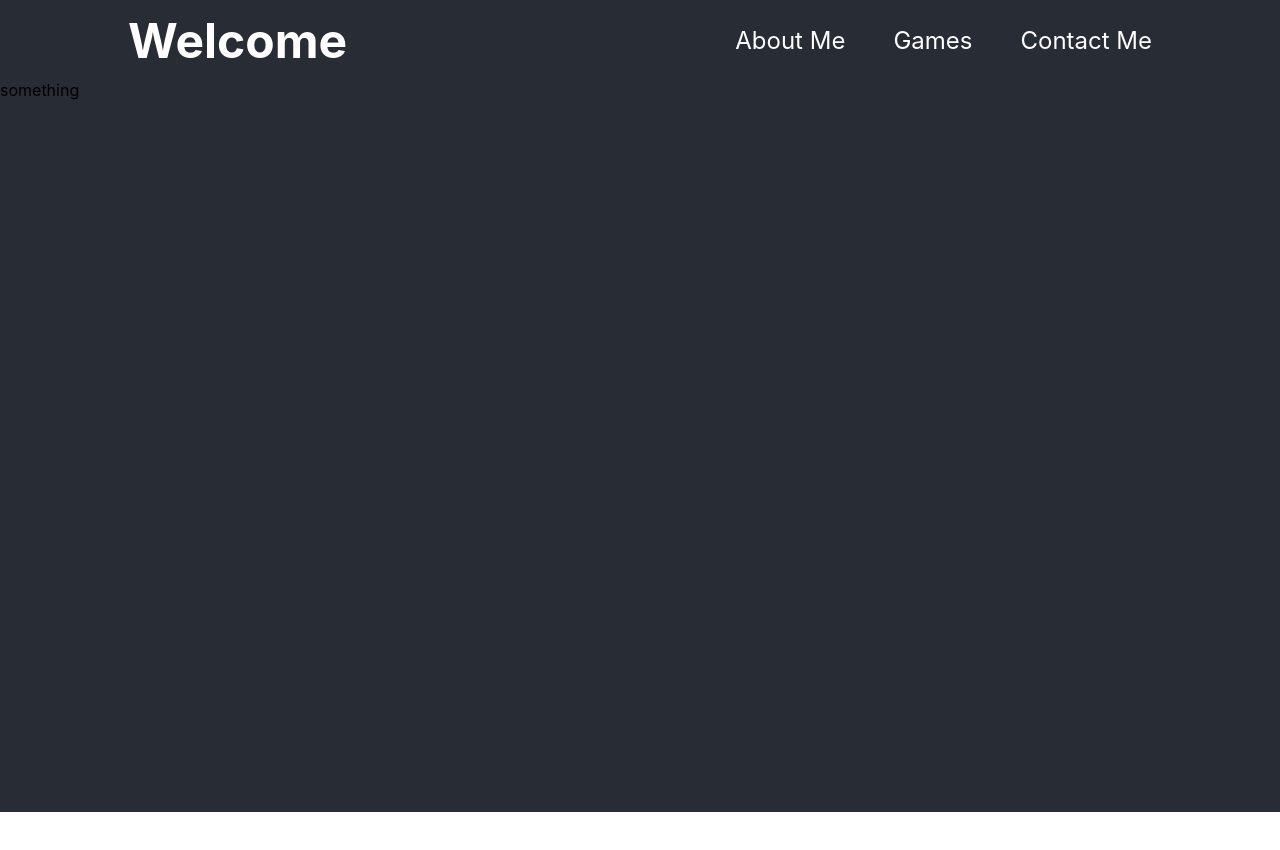
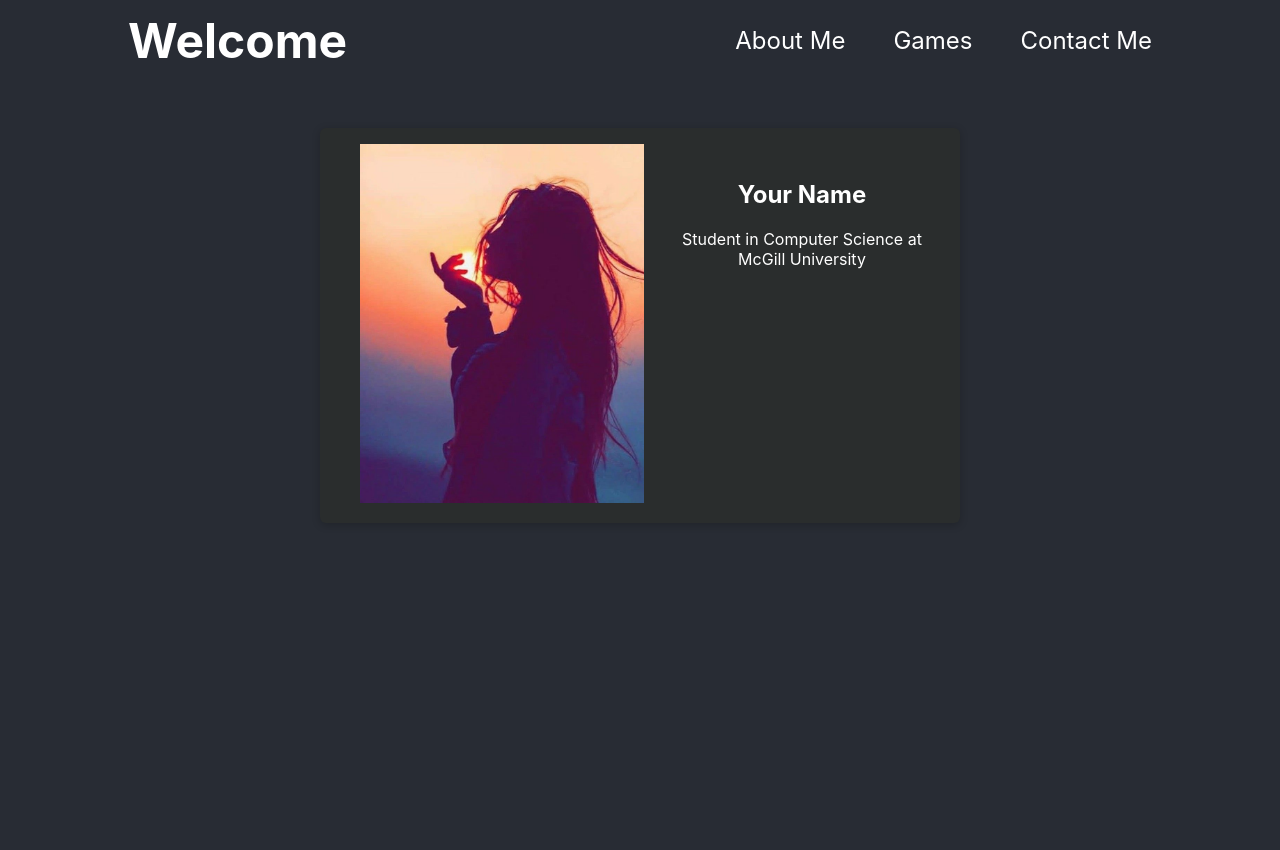
Before and after one commit to yoman321/portfolio, a React (Create React App) app: page / in a window 1280 px wide. Shown: the top 850 px of the page. Before the commit the page ends 812 px from the top, so only its background shows below. Built offline with nearby package versions, Linux system fonts and the light colour scheme.

Commit message:
added profile pic, name description, and changed webkit scrollbar

```diff
--- a/src/components/layout/Layout.js
+++ b/src/components/layout/Layout.js
@@ -1,11 +1,11 @@
 import styles from "./Layout.module.css";
-import MainNavigation from './MainNavigation';
+import MainNavigation from "./MainNavigation";
 
 function Layout(props) {
   return (
-    <div>
-        <MainNavigation/>
-      <div className={styles.main}>{props.children}</div>
+    <div className={styles.background}>
+      <MainNavigation />
+      <main className={styles.main}>{props.children}</main>
     </div>
   );
 }
--- a/src/components/layout/Layout.module.css
+++ b/src/components/layout/Layout.module.css
@@ -1,7 +1,24 @@
-.main{
+.main {
+  margin: 3rem auto;
+  width: 90%;
+  max-width: 40rem;
+}
+.background{
     background-color: #282c34;
     width: 100%;
-    height: 91.5vh;
-    top: 0;
-    left: 0
+    height: 100rem;
+
 }
+::-webkit-scrollbar{
+    width: 0.3rem;
+}
+::-webkit-scrollbar-track{
+    background-color: #282c34;
+}
+
+::-webkit-scrollbar-thumb {
+    background: #37393b;
+  }
+::-webkit-scrollbar-thumb:hover{
+    background: #383d48
+}
--- a/src/components/ui/Card.js
+++ b/src/components/ui/Card.js
@@ -0,0 +1,6 @@
+import styles from "./Card.module.css";
+
+function Card(props) {
+  return <div className={styles.card}>{props.children}</div>;
+}
+export default Card;
--- /dev/null
+++ b/src/components/ui/Card.module.css
@@ -0,0 +1,5 @@
+.card {
+  background-color: #2a2d2d;/*change color to #282c34 when done*/
+  border-radius: 6px;
+  box-shadow: 0 2px 8px rgba(0, 0, 0, 0.2);/*remove when done with layering*/
+}
--- a/src/pages/AboutMe.js
+++ b/src/pages/AboutMe.js
@@ -1,6 +1,22 @@
-function AboutMe(){
-    return (
-        <div>something</div>
-    )
+import ProfilePic from "../images/some-profile-pic.jpg";
+import Card from "../components/ui/Card";
+import styles from "./AboutMe.module.css";
+
+function AboutMe() {
+  return (
+    <Card>
+      <ul className={styles.list}>
+        <li className={styles.item}>
+          <div className={styles.image}>
+            <img src={ProfilePic} alt="profile pic"></img>
+          </div>
+          <section className={styles.content}>
+            <h1>Your Name</h1>
+            <p>Student in Computer Science at McGill University</p>
+          </section>
+        </li>
+      </ul>
+    </Card>
+  );
 }
 export default AboutMe;
--- /dev/null
+++ b/src/pages/AboutMe.module.css
@@ -0,0 +1,36 @@
+.image {
+  /* justify-content: flex-start; */
+  width: 100%;
+  height: auto;
+  overflow: hidden;
+}
+.list {
+  list-style: none;
+  display: flex;
+  flex-direction: row;
+}
+.image img {
+  width: 100%;
+  object-fit: contain;
+}
+.item {
+  display: flex;
+  justify-content: space-between;
+  flex-direction: row;
+  margin: 1rem 0;
+}
+.content {
+  margin: 1rem 1rem;
+  color: white;
+  width: 100%;
+  justify-content:center;
+  align-items: center;
+  /* justify-content: flex-end; */
+}
+.content h1{
+    width: 100;
+    text-align: center;
+}
+.content p{
+    text-align: center;
+}
```
Also changed, not shown: src/images/some-profile-pic.jpg (added).
